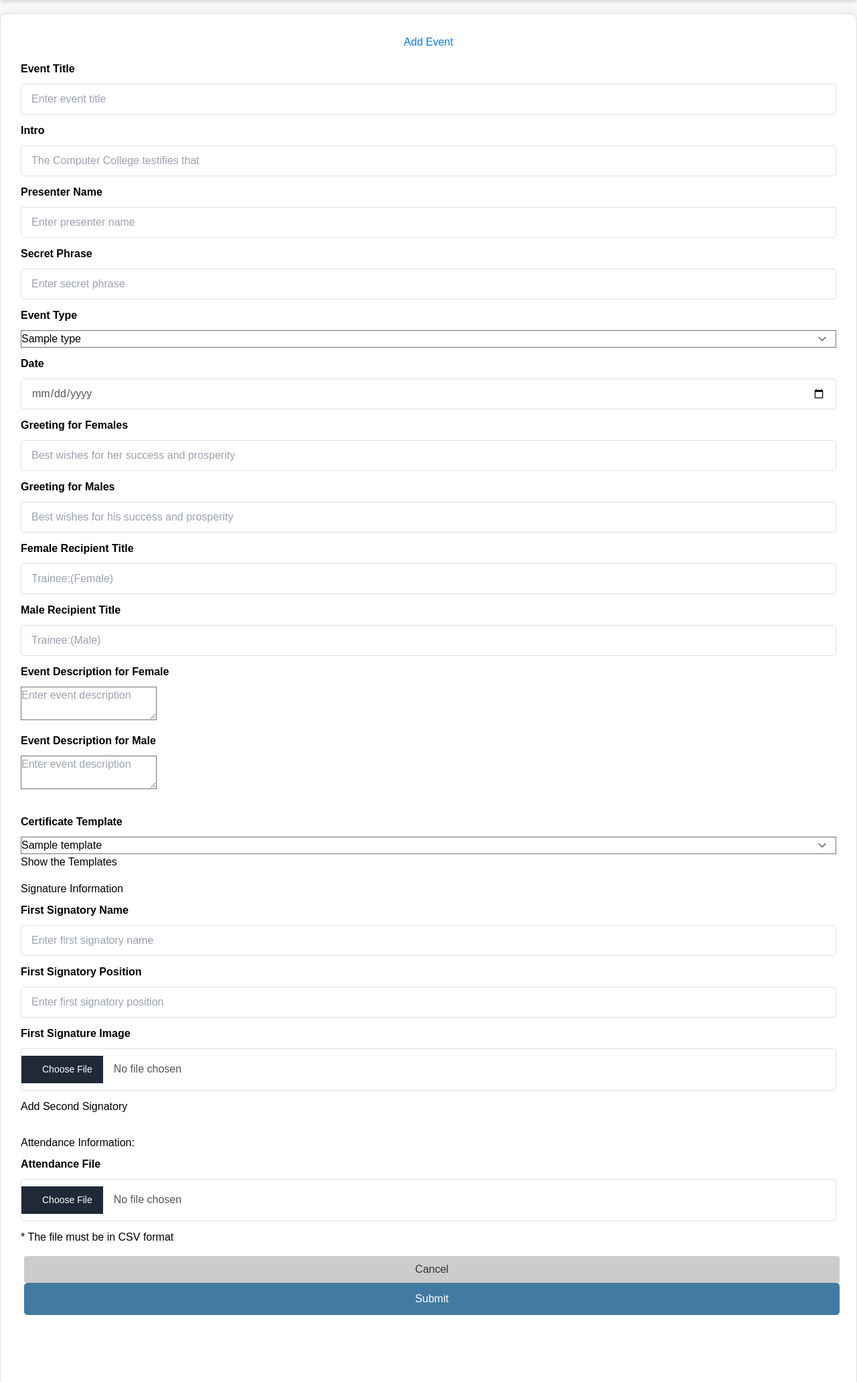
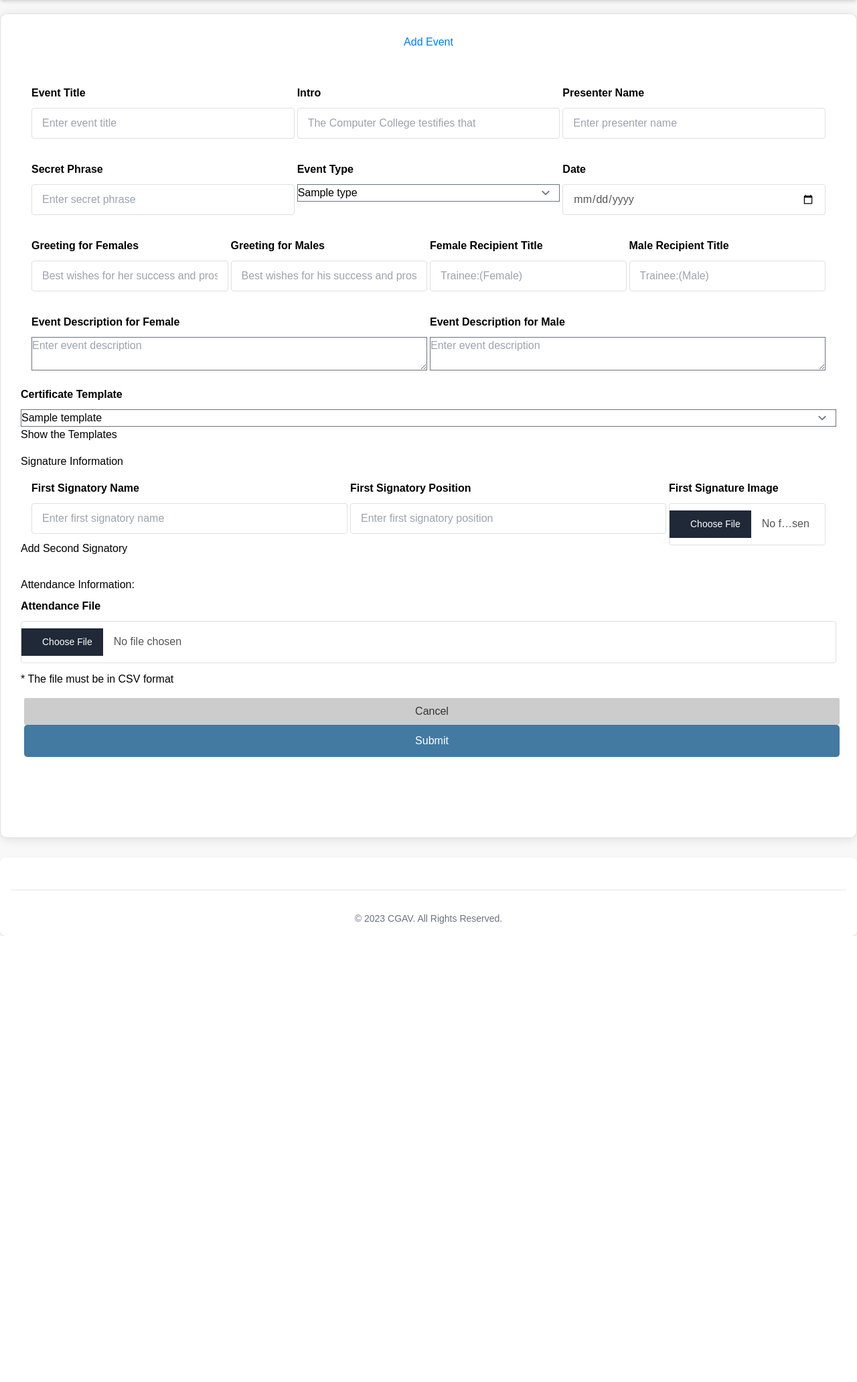
Before and after one commit to zalsaeed/cgav, a Flask app: page /add_certificate in a window 1280 px wide. Shown: the part 68-2131 px from the top of the page at 67% size. After the commit the page ends 1465 px from the top, so only its background shows below. Run offline with Flask 2, Linux system fonts and the light colour scheme; a user stored in the database is signed in; tables that the repository leaves empty hold one stand-in row (values such as "Sample post"); parts of the project's set-up code (start-up, migrations or seed data) failed here and were passed over; some libraries are stand-ins or nearby versions; some web fonts are replaced.

Commit message:
edited styling in add_certificate.html

```diff
--- a/src/flask_website/templates/add_certificate.html
+++ b/src/flask_website/templates/add_certificate.html
@@ -12,7 +12,8 @@
 
 
     <div class="form-section">
-      <div class="mb-3">
+      <div class="p-2 m-2 grid grid-cols-3 auto-rows-[50px] gap-1">
+        <div class="mb-4 mt-3 pt-4">
           {{ form.certificate_title.label(class="form-label") }}
           {{ form.certificate_title(class="form-control", placeholder="Enter event title") }}
           {% for error in form.certificate_title.errors %}
@@ -21,7 +22,7 @@
         </div>
 
         <!-- Intro Field -->
-      <div class="mb-3">
+        <div class="mb-4 mt-3 pt-4">
           {{ form.intro.label(class="form-label") }}
           {{ form.intro(class="form-control") }}
           {% for error in form.intro.errors %}
@@ -29,7 +30,7 @@
           {% endfor %}
         </div>
 
-      <div class="mb-3">
+        <div class="mb-4 mt-3 pt-4">
           {{ form.presenter_name.label(class="form-label") }}
           {{ form.presenter_name(class="form-control", placeholder="Enter presenter name") }}
           {% for error in form.presenter_name.errors %}
@@ -37,7 +38,11 @@
           {% endfor %}
         </div>
 
-      <div class="mb-3">
+      </div>
+      <br>
+
+      <div class="p-2 m-2 grid grid-cols-3 auto-rows-[50px] gap-1">
+        <div class="mb-3 mt-5 pt-4">
           {{ form.secret_phrase.label(class="form-label") }}
           {{ form.secret_phrase(class="form-control", placeholder="Enter secret phrase") }}
           {% for error in form.secret_phrase.errors %}
@@ -45,7 +50,7 @@
           {% endfor %}
         </div>
 
-      <div class="mb-3">
+        <div class="mb-3 mt-5 pt-4">
           {{ form.event_type.label(class="form-label") }}
           {{ form.event_type(class="form-control") }}
           {% for error in form.event_type.errors %}
@@ -53,8 +58,7 @@
           {% endfor %}
         </div>
 
-
-      <div class="mb-3">
+        <div class="mb-3 mt-5 pt-4">
           {{ form.date.label(class="form-label") }}
           {{ form.date(class="form-control") }}
           {% for error in form.date.errors %}
@@ -62,22 +66,28 @@
           {% endfor %}
         </div>
 
+      </div>
+      <br>
+
+
+
+      <div class="p-2 m-2 grid grid-cols-4 auto-rows-[50px] gap-1">
         <!-- Greeting for Females -->
-      <div class="mb-3">
+        <div class="mb-3 mt-7 pt-4">
           <label for="greetingFemale">Greeting for Females</label>
           <input type="text" id="greetingFemale" name="greeting_female" class="form-control"
             placeholder="Best wishes for her success and prosperity" />
         </div>
 
         <!-- Greeting for Males -->
-      <div class="mb-3">
+        <div class="mb-3 mt-7 pt-4">
           <label for="greetingMale">Greeting for Males</label>
           <input type="text" id="greetingMale" name="greeting_male" class="form-control"
             placeholder="Best wishes for his success and prosperity" />
         </div>
 
         <!-- Female Recipient Title Field -->
-      <div class="mb-3">
+        <div class="mb-3 mt-7 pt-4">
           {{ form.female_recipient_title.label(class="form-label") }}
           {{ form.female_recipient_title(class="form-control") }}
           {% for error in form.female_recipient_title.errors %}
@@ -87,7 +97,7 @@
 
 
         <!-- Male Recipient Title Field -->
-      <div class="mb-3">
+        <div class="mb-3 mt-7 pt-4">
           {{ form.male_recipient_title.label(class="form-label") }}
           {{ form.male_recipient_title(class="form-control") }}
           {% for error in form.male_recipient_title.errors %}
@@ -95,26 +105,38 @@
           {% endfor %}
         </div>
 
+      </div>
+      <br>
 
 
-      <div class="mb-3">
+
+      <div class="p-2 m-2 grid grid-cols-2 auto-rows-[50px] gap-1">
+
+        <div class="mb-3 mt-9 pt-4">
           {{ form.certificate_description_female.label(class="form-label") }}
-        {{ form.certificate_description_female(class="form-control", placeholder="Enter event description") }}
+          {{ form.certificate_description_female(class="form-control w-full", placeholder="Enter event description") }}
           {% for error in form.certificate_description_female.errors %}
           <span style="color: red;">{{ error }}</span>
           {% endfor %}
         </div>
 
-      <div class="mb-3">
+        <div class="mb-3 mt-9 pt-4">
           {{ form.certificate_description_male.label(class="form-label") }}
-        {{ form.certificate_description_male(class="form-control", placeholder="Enter event description") }}
+          {{ form.certificate_description_male(class="form-control w-full", placeholder="Enter event description") }}
           {% for error in form.certificate_description_male.errors %}
           <span style="color: red;">{{ error }}</span>
           {% endfor %}
         </div>
+
       </div>
 
+    </div>
+    <br>
+    <br>
+    <br>
+
     <!-- Template Selection -->
+
     <div class="mb-3">
       {{ form.template_choice.label(class="form-label") }}
       {{ form.template_choice(class="form-control") }}
@@ -128,29 +150,35 @@
     <!-- Signature Section -->
     <div class="form-section">
       <h2 class="mt-4 mb-2">Signature Information</h2>
-
-      <!-- First Signatory Fields -->
-      <div class="mb-3">
+      <div class="p-2 m-2 grid grid-cols-5 auto-rows-[50px] gap-1">
+        <div class="mb-3 col-span-2">
           {{ form.signatory_name_1.label(class="form-label") }}
           {{ form.signatory_name_1(class="form-control", placeholder="Enter first signatory name") }}
           {% for error in form.signatory_name_1.errors %}
           <span style="color: red;">{{ error }}</span>
           {% endfor %}
         </div>
-      <div class="mb-3">
+        <div class="mb-3 col-span-2">
           {{ form.signatory_position_1.label(class="form-label") }}
           {{ form.signatory_position_1(class="form-control", placeholder="Enter first signatory position") }}
           {% for error in form.signatory_position_1.errors %}
           <span style="color: red;">{{ error }}</span>
           {% endfor %}
         </div>
-      <div class="mb-3">
+        <div class="mb-3 col-span-1">
           {{ form.signature_image_1.label(class="form-label") }}
           {{ form.signature_image_1(class="form-control") }}
           {% for error in form.signature_image_1.errors %}
           <span style="color: red;">{{ error }}</span>
           {% endfor %}
         </div>
+
+      </div>
+      <br>
+
+
+      <!-- First Signatory Fields -->
+
 
       <!-- <div class="mb-3">
         <a href="{{ url_for('add_certificate', second_signatory='true') }}" class="btn btn-primary">Add Second
@@ -163,28 +191,33 @@
       </div>
       <!-- Second Signatory Fields (conditionally shown) -->
 
+
       <div id="secondSignatorySection" class="form-section" style="display: none;">
-        <div class="mb-3">
+        <div class="p-2 m-2 grid grid-cols-5 auto-rows-[50px] gap-1">
+
+          <div class="mb-3 col-span-2">
             {{ form.signatory_name_2.label(class="form-label") }}
             {{ form.signatory_name_2(class="form-control", placeholder="Enter second signatory name") }}
             {% for error in form.signatory_name_2.errors %}
             <span style="color: red;">{{ error }}</span>
             {% endfor %}
           </div>
-        <div class="mb-3">
+          <div class="mb-3 col-span-2">
             {{ form.signatory_position_2.label(class="form-label") }}
             {{ form.signatory_position_2(class="form-control", placeholder="Enter second signatory position") }}
             {% for error in form.signatory_position_2.errors %}
             <span style="color: red;">{{ error }}</span>
             {% endfor %}
           </div>
-        <div class="mb-3">
+          <div class="mb-3 col-span-1">
             {{ form.signature_image_2.label(class="form-label") }}
             {{ form.signature_image_2(class="form-control") }}
             {% for error in form.signature_image_2.errors %}
             <span style="color: red;">{{ error }}</span>
             {% endfor %}
           </div>
+        </div>
+
       </div>
 
     </div>
```
Lines whose indentation alone changed are shown as unchanged.
